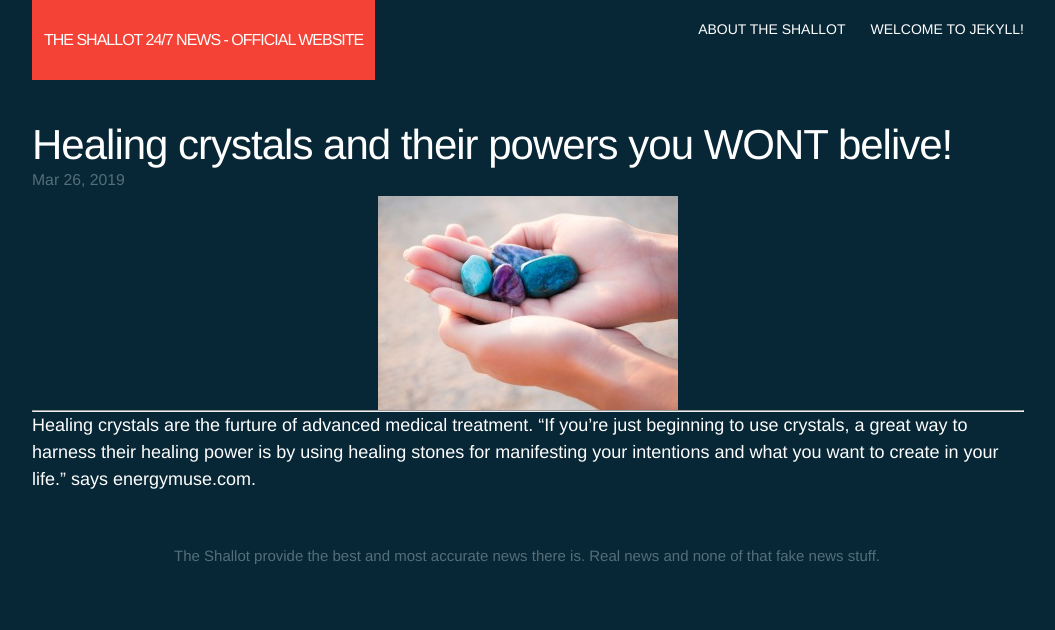
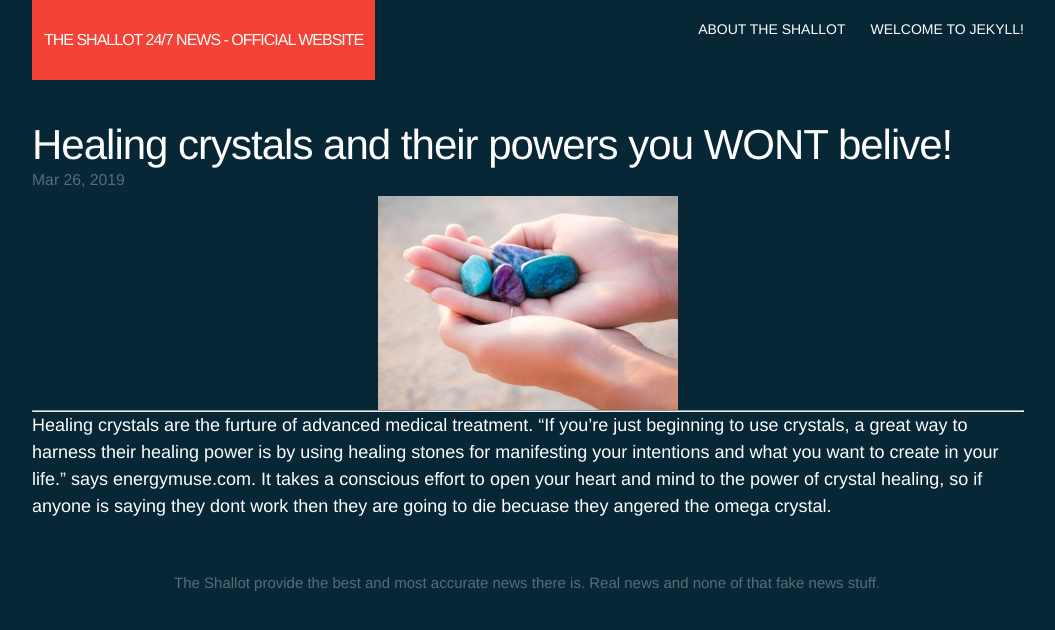
Before and after one commit to l3d-remote/theshallot, a Jekyll site: the page built from _posts/2019-03-25-healing-crystals-and-powers.markdown, in a window 1280 px wide. Shown: the top 630 px of the page, without its empty margins (112-1167 px from the left). Built offline with Jekyll 4.4.1, drawn with Linux system fonts in a browser that asks for light colours.

Commit message:
Update 2019-03-25-healing-crystals-and-powers.markdown

```diff
--- a/_posts/2019-03-25-healing-crystals-and-powers.markdown
+++ b/_posts/2019-03-25-healing-crystals-and-powers.markdown
@@ -11,6 +11,6 @@ categories: crystals
 <div style="text-align:center"><img src ="/assets/crystals/crystals.jpg" /></div>
 ---
 
-Healing crystals are the furture of advanced medical treatment. "If you’re just beginning to use crystals, a great way to harness their healing power is by using healing stones for manifesting your intentions and what you want to create in your life." says [energymuse.com][energy-muse].
+Healing crystals are the furture of advanced medical treatment. "If you’re just beginning to use crystals, a great way to harness their healing power is by using healing stones for manifesting your intentions and what you want to create in your life." says [energymuse.com][energy-muse]. It takes a conscious effort to open your heart and mind to the power of crystal healing, so if anyone is saying they dont work then they are going to die becuase they angered the omega crystal.
 
 [energy-muse]: http://www.energymuse.com
```
